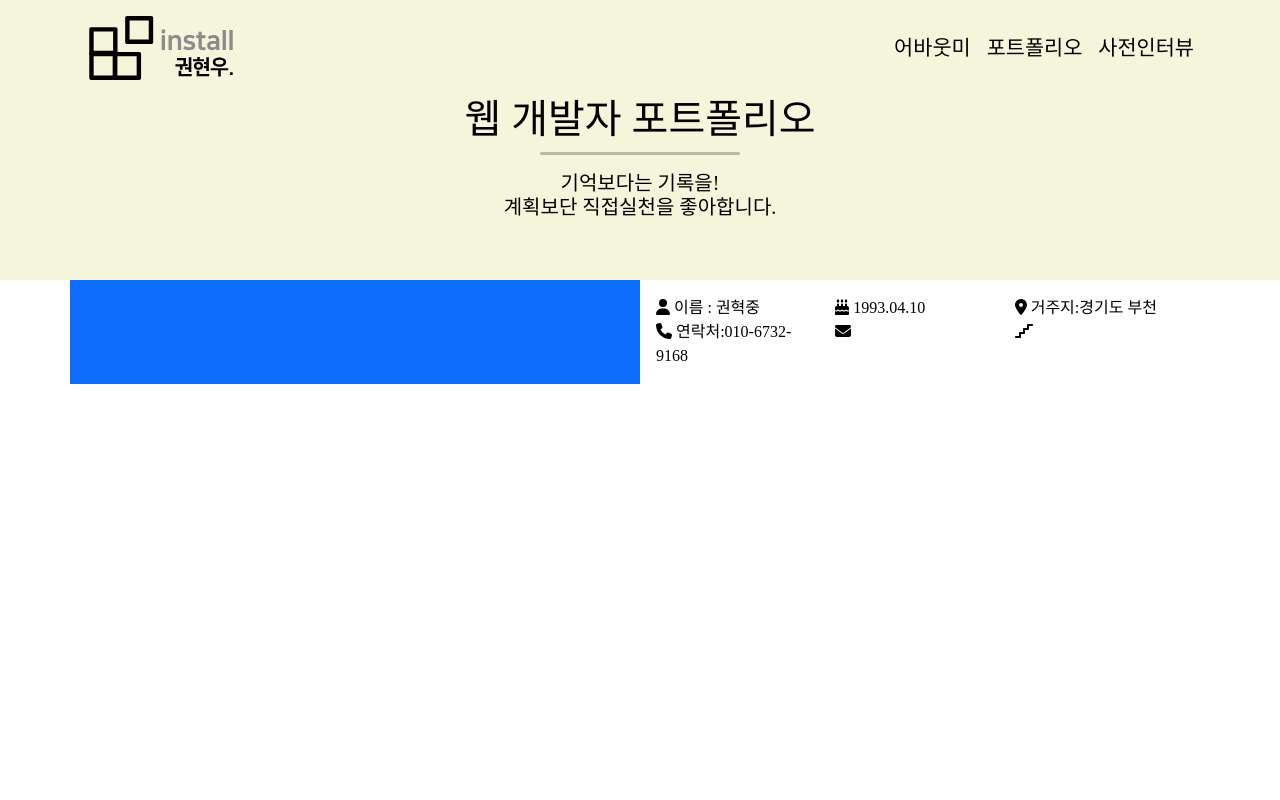
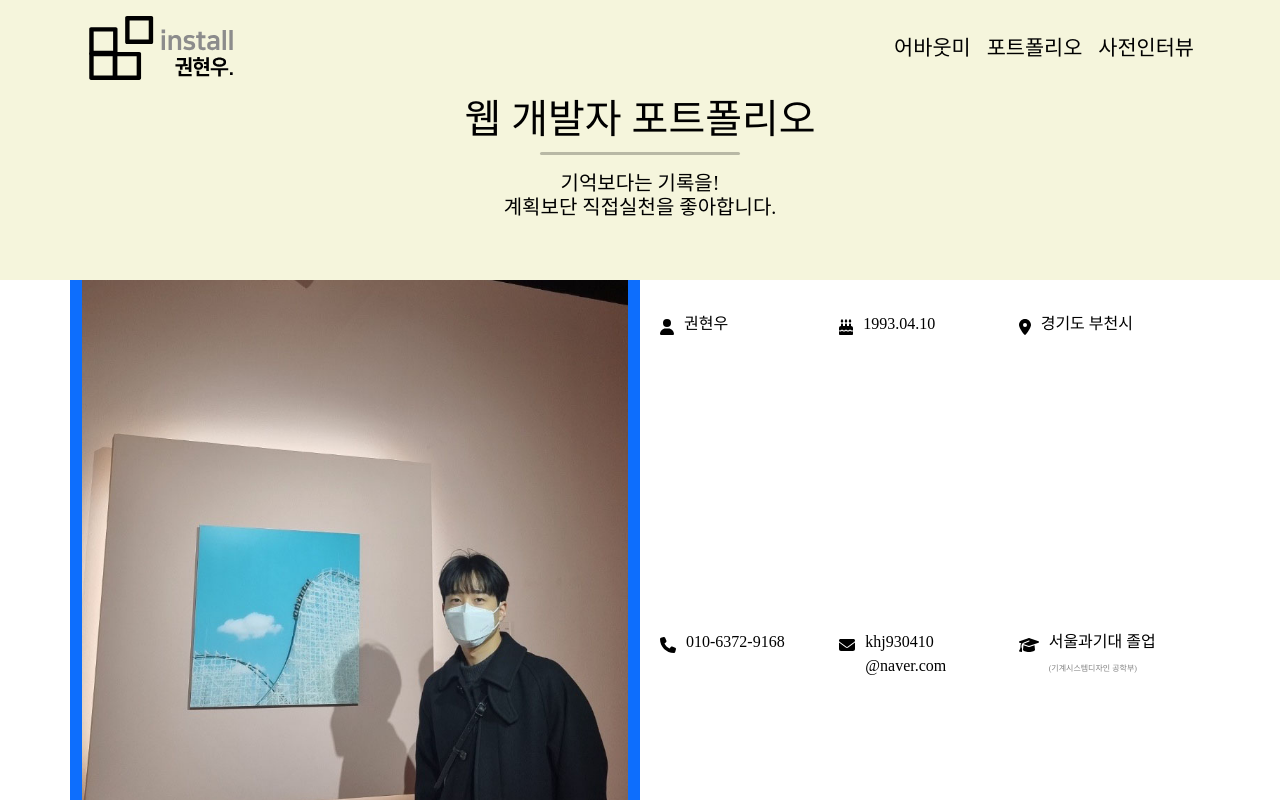
Before and after one commit to lbaku89/portfolio-react-220418, a React (Create React App) app in the folder front/: page / in a window 1280 px wide. Shown: the top 800 px of the page. Built offline with nearby package versions, Linux system fonts and the light colour scheme; a web font is replaced by a local one.

Commit message:
220311-0108

```diff
--- a/front/src/App.js
+++ b/front/src/App.js
@@ -2,11 +2,10 @@ import appStyle from './App.module.css';
 import logo from './img/head/logo.svg';
 import 'bootstrap/dist/css/bootstrap.min.css';
 import { FontAwesomeIcon } from '@fortawesome/react-fontawesome'
-import { faBars,faUser,faCakeCandles,faLocationDot,faStairs,faEnvelope,faPhone } from '@fortawesome/free-solid-svg-icons'
+import { faBars,faUser,faCakeCandles,faLocationDot,faEnvelope,faPhone,faGraduationCap } from '@fortawesome/free-solid-svg-icons'
 import {faGithub, faInstagram} from '@fortawesome/free-brands-svg-icons'
-import Snsdiv from './Snsdiv';
 import { useState } from 'react';
-
+import aboutMe from './img/aboutMe.jpg'
 import tistoyLogo from './img/tistory-logo.svg';
 import NaviTogglerDrop from './NaviTogglerDrop';
 
@@ -17,11 +16,7 @@ function App() {
     togglerUpdate(t);
   }
 
-  // sns box usestate
-  const [snsstate, snsUpdate] = useState(false);
-  const snsFL = (t) =>{
-    snsUpdate(t)
-  }
+
 
   return (
    <>
@@ -56,26 +51,33 @@ function App() {
       <div className='container-lg'>
         <div className='row'>
           <div className='col-sm-6 bg-primary'>
+            <img src={aboutMe} className='img-fluid'></img>
           </div>
           <div className='col-sm-6 p-3 row'>
-              <div className='col-sm-6 col-md-4 d-flex'>
-                <div className='me-1'><FontAwesomeIcon icon={faUser} size="xl"/></div>
-                <div>이름 : 권혁중</div>
+
+              <div className='col-sm-6 col-md-4 d-flex p-3 justify-content-start'>
+                <FontAwesomeIcon icon={faUser} className={appStyle.aboutMeIcon}/>
+                  <div className={appStyle.aboutMeText}>권현우</div>
               </div>
-              <div className='col-sm-6 col-md-4'>
-                <FontAwesomeIcon icon={faCakeCandles} /> 1993.04.10
+              <div className='col-sm-6 col-md-4 d-flex p-3 justify-content-start'>
+                <FontAwesomeIcon icon={faCakeCandles} className={appStyle.aboutMeIcon}/>
+                  <div className={appStyle.aboutMeText}>1993.04.10</div>
               </div>
-              <div className='col-sm-6 col-md-4'>
-              <FontAwesomeIcon icon={faLocationDot} /> 거주지:경기도 부천
+              <div className='col-sm-6 col-md-4 d-flex p-3 justify-content-start'>
+                <FontAwesomeIcon icon={faLocationDot} className={appStyle.aboutMeIcon}/>
+                  <div className={appStyle.aboutMeText}>경기도 부천시</div>
               </div>
-              <div className='col-sm-6 col-md-4'>
-              <FontAwesomeIcon icon={faPhone} /> 연락처:010-6732-9168
+              <div className='col-sm-6 col-md-4 d-flex p-3 justify-content-start'>
+                <FontAwesomeIcon icon={faPhone} className={appStyle.aboutMeIcon}/>
+                  <div className={appStyle.aboutMeText}>010-6372-9168</div>
               </div>
-              <div className='col-sm-6 col-md-4'>
-              <FontAwesomeIcon icon={faEnvelope} />
+              <div className='col-sm-6 col-md-4 d-flex p-3 justify-content-start'>
+                <FontAwesomeIcon icon={faEnvelope} className={appStyle.aboutMeIcon}/>
+                  <div className={appStyle.aboutMeText}>khj930410<br></br>@naver.com</div>
               </div>
-              <div className='col-sm-6 col-md-4'>
-              <FontAwesomeIcon icon={faStairs} />
+              <div className='col-sm-6 col-md-4 d-flex p-3 justify-content-start'>
+                <FontAwesomeIcon icon={faGraduationCap} className={appStyle.aboutMeIcon}/>
+                  <div className={appStyle.aboutMeText}>서울과기대 졸업<br></br><span class={appStyle.aboutMeSubText}>(기계시스템디자인 공학부)</span></div>
               </div>
            </div>
         </div>
--- a/front/src/Snsdiv.js
+++ /dev/null
@@ -1,11 +0,0 @@
-import React from "react";
-
-
-const Snsdiv = () =>{
-  return(
-    <div>sns div</div>
-  )
-
-}
-
-export default Snsdiv
--- a/front/src/scss/App.scss
+++ b/front/src/scss/App.scss
@@ -173,7 +173,17 @@
   margin-top: 0px;
 }
 
-
+.aboutMeText{
+  font-size: 1rem;
+}
+.aboutMeIcon{
+height: 30px;
+margin-right: 10px;
+}
 // .togglerNavi{
 //   height: 500px;
 // }
+.aboutMeSubText{
+  font-size: 0.5rem;
+  color: gray;
+}
```
Also changed, not shown: front/src/scss/App.css (+14 -0 lines), front/src/App.module.css, front/src/img/aboutMe.jpg (added), front/src/img/myPicture.jpg (added), front/src/scss/App.min.css.
